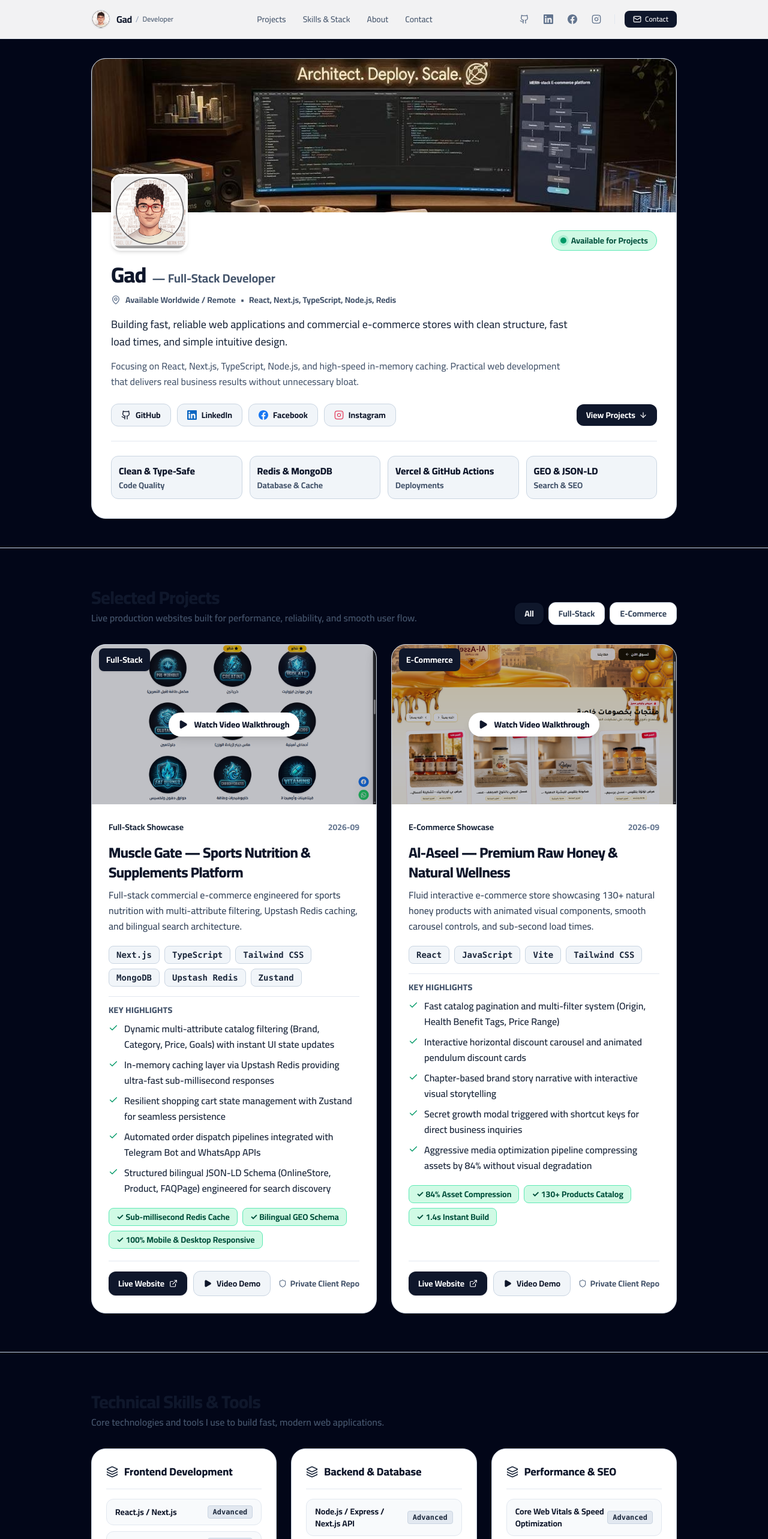
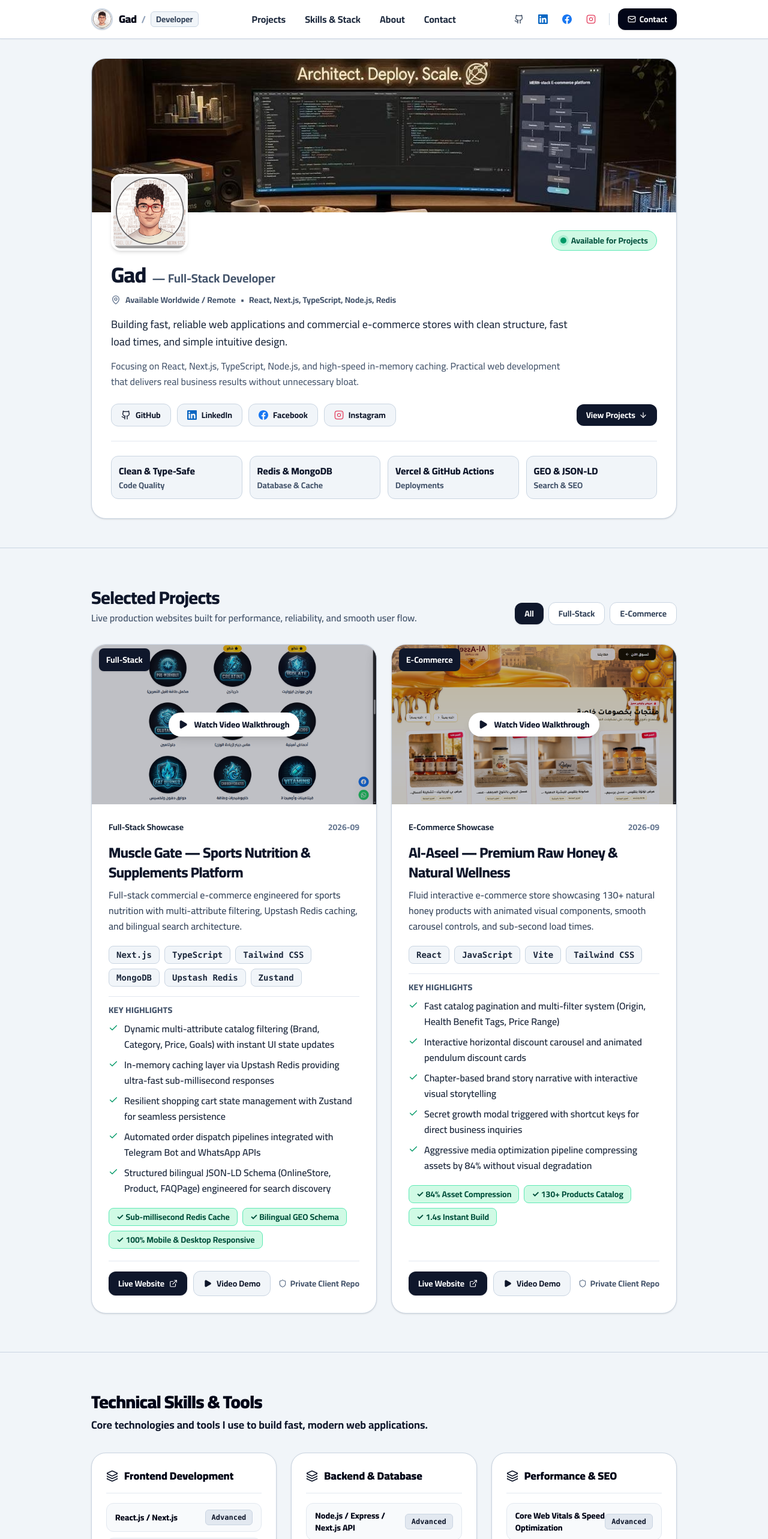
Before and after one commit to Gad-Developer/portfolio, a React (Vite) app: page / in a window 1280 px wide. Shown: the top 2566 px of the page at 60% size. Built offline with nearby package versions, Linux system fonts and the light colour scheme.

Commit message:
feat: upgrade navbar header boldness, fix font colors in skills and about sections to deep high-contrast text, fix highlight selection color

```diff
--- a/src/App.tsx
+++ b/src/App.tsx
@@ -8,7 +8,7 @@ import { Footer } from './components/Footer';
 
 export function App() {
   return (
-    <div className="min-h-screen bg-slate-950 text-slate-100 flex flex-col selection:bg-emerald-500/30 selection:text-emerald-200">
+    <div className="min-h-screen bg-[#f1f5f9] text-slate-900 flex flex-col selection:bg-emerald-200 selection:text-slate-950">
       <Navbar />
       <main className="flex-grow">
         <Hero />
--- a/src/components/Navbar.tsx
+++ b/src/components/Navbar.tsx
@@ -14,7 +14,7 @@ export const Navbar = () => {
     : `${import.meta.env.BASE_URL}/`;
 
   return (
-    <header className="sticky top-0 z-40 w-full border-b border-slate-200/80 bg-white/95 backdrop-blur-md">
+    <header className="sticky top-0 z-40 w-full border-b border-slate-300 bg-white/95 backdrop-blur-md shadow-xs">
       <div className="max-w-5xl mx-auto px-4 sm:px-6">
         <div className="flex items-center justify-between h-16">
           {/* Logo / Brand */}
@@ -22,41 +22,43 @@ export const Navbar = () => {
             <img
               src={`${baseUrl}${profile.avatar}`}
               alt={profile.name}
-              className="w-8 h-8 rounded-full object-cover border border-slate-200"
+              className="w-9 h-9 rounded-full object-cover border-2 border-slate-300 shadow-xs"
             />
-            <div className="flex items-center gap-1.5">
-              <span className="font-bold text-base tracking-tight text-slate-900 group-hover:text-slate-700 transition">
+            <div className="flex items-center gap-2">
+              <span className="font-black text-lg tracking-tight text-slate-950 group-hover:text-slate-700 transition">
                 {profile.name}
               </span>
-              <span className="text-slate-400 text-sm font-normal">/</span>
-              <span className="text-xs text-slate-600 font-medium">Developer</span>
+              <span className="text-slate-400 font-bold">/</span>
+              <span className="text-xs sm:text-sm font-bold text-slate-700 bg-slate-100 px-2 py-0.5 rounded-md border border-slate-300">
+                Developer
+              </span>
             </div>
           </a>
 
           {/* Desktop Nav Links */}
-          <nav className="hidden md:flex items-center gap-7 text-sm font-medium text-slate-600">
-            <a href="#projects" className="hover:text-slate-900 transition-colors">
+          <nav className="hidden md:flex items-center gap-2 text-sm sm:text-base font-bold text-slate-800">
+            <a href="#projects" className="px-3 py-1.5 rounded-lg hover:text-slate-950 hover:bg-slate-100 transition">
               Projects
             </a>
-            <a href="#skills" className="hover:text-slate-900 transition-colors">
+            <a href="#skills" className="px-3 py-1.5 rounded-lg hover:text-slate-950 hover:bg-slate-100 transition">
               Skills & Stack
             </a>
-            <a href="#about" className="hover:text-slate-900 transition-colors">
+            <a href="#about" className="px-3 py-1.5 rounded-lg hover:text-slate-950 hover:bg-slate-100 transition">
               About
             </a>
-            <a href="#contact" className="hover:text-slate-900 transition-colors">
+            <a href="#contact" className="px-3 py-1.5 rounded-lg hover:text-slate-950 hover:bg-slate-100 transition">
               Contact
             </a>
           </nav>
 
           {/* Social Icons & Email Button */}
-          <div className="hidden sm:flex items-center gap-3">
+          <div className="hidden sm:flex items-center gap-2">
             {profile.socials.github && (
               <a
                 href={profile.socials.github}
                 target="_blank"
                 rel="noreferrer"
-                className="p-1.5 text-slate-500 hover:text-slate-900 hover:bg-slate-100 rounded-md transition"
+                className="p-2 text-slate-700 hover:text-slate-950 hover:bg-slate-100 rounded-lg transition"
                 title="GitHub"
               >
                 <GithubIcon className="w-4 h-4" />
@@ -67,10 +69,10 @@ export const Navbar = () => {
                 href={profile.socials.linkedin}
                 target="_blank"
                 rel="noreferrer"
-                className="p-1.5 text-slate-500 hover:text-slate-900 hover:bg-slate-100 rounded-md transition"
+                className="p-2 text-slate-700 hover:text-slate-950 hover:bg-slate-100 rounded-lg transition"
                 title="LinkedIn"
               >
-                <LinkedInIcon className="w-4 h-4" />
+                <LinkedInIcon className="w-4 h-4 text-[#0A66C2]" />
               </a>
             )}
             {profile.socials.facebook && (
@@ -78,10 +80,10 @@ export const Navbar = () => {
                 href={profile.socials.facebook}
                 target="_blank"
                 rel="noreferrer"
-                className="p-1.5 text-slate-500 hover:text-slate-900 hover:bg-slate-100 rounded-md transition"
+                className="p-2 text-slate-700 hover:text-slate-950 hover:bg-slate-100 rounded-lg transition"
                 title="Facebook"
               >
-                <FacebookIcon className="w-4 h-4" />
+                <FacebookIcon className="w-4 h-4 text-[#1877F2]" />
               </a>
             )}
             {profile.socials.instagram && (
@@ -89,18 +91,18 @@ export const Navbar = () => {
                 href={profile.socials.instagram}
                 target="_blank"
                 rel="noreferrer"
-                className="p-1.5 text-slate-500 hover:text-slate-900 hover:bg-slate-100 rounded-md transition"
+                className="p-2 text-slate-700 hover:text-slate-950 hover:bg-slate-100 rounded-lg transition"
                 title="Instagram"
               >
-                <InstagramIcon className="w-4 h-4" />
+                <InstagramIcon className="w-4 h-4 text-[#E4405F]" />
               </a>
             )}
 
-            <div className="h-4 w-px bg-slate-200 mx-1" />
+            <div className="h-5 w-px bg-slate-300 mx-1.5" />
 
             <a
               href={`mailto:${profile.socials.email}`}
-              className="inline-flex items-center gap-1.5 px-3.5 py-1.5 rounded-lg bg-slate-900 hover:bg-slate-800 text-white font-medium text-xs transition shadow-xs"
+              className="inline-flex items-center gap-1.5 px-4 py-2 rounded-xl bg-slate-950 hover:bg-slate-800 text-white font-bold text-xs sm:text-sm transition shadow-sm"
             >
               <Mail className="w-3.5 h-3.5" />
               <span>Contact</span>
@@ -111,10 +113,10 @@ export const Navbar = () => {
           <div className="flex md:hidden items-center gap-2">
             <button
               onClick={() => setMobileMenuOpen(!mobileMenuOpen)}
-              className="p-1.5 rounded-lg text-slate-600 hover:text-slate-900 hover:bg-slate-100"
+              className="p-2 rounded-lg text-slate-700 hover:text-slate-950 hover:bg-slate-100"
               aria-label="Toggle menu"
             >
-              {mobileMenuOpen ? <X className="w-5 h-5" /> : <Menu className="w-5 h-5" />}
+              {mobileMenuOpen ? <X className="w-6 h-6" /> : <Menu className="w-6 h-6" />}
             </button>
           </div>
         </div>
@@ -122,32 +124,32 @@ export const Navbar = () => {
 
       {/* Mobile Menu Dropdown */}
       {mobileMenuOpen && (
-        <div className="md:hidden border-b border-slate-200 bg-white px-4 pt-3 pb-5 space-y-2">
+        <div className="md:hidden border-b border-slate-300 bg-white px-4 pt-3 pb-5 space-y-2">
           <a
             href="#projects"
             onClick={() => setMobileMenuOpen(false)}
-            className="block px-3 py-2 rounded-md text-sm font-medium text-slate-700 hover:bg-slate-100"
+            className="block px-3 py-2 rounded-lg text-base font-bold text-slate-900 hover:bg-slate-100"
           >
             Projects
           </a>
           <a
             href="#skills"
             onClick={() => setMobileMenuOpen(false)}
-            className="block px-3 py-2 rounded-md text-sm font-medium text-slate-700 hover:bg-slate-100"
+            className="block px-3 py-2 rounded-lg text-base font-bold text-slate-900 hover:bg-slate-100"
           >
             Skills & Stack
           </a>
           <a
             href="#about"
             onClick={() => setMobileMenuOpen(false)}
-            className="block px-3 py-2 rounded-md text-sm font-medium text-slate-700 hover:bg-slate-100"
+            className="block px-3 py-2 rounded-lg text-base font-bold text-slate-900 hover:bg-slate-100"
           >
             About
           </a>
           <a
             href="#contact"
             onClick={() => setMobileMenuOpen(false)}
-            className="block px-3 py-2 rounded-md text-sm font-medium text-slate-700 hover:bg-slate-100"
+            className="block px-3 py-2 rounded-lg text-base font-bold text-slate-900 hover:bg-slate-100"
           >
             Contact
           </a>
@@ -155,29 +157,29 @@ export const Navbar = () => {
           <div className="pt-3 border-t border-slate-200 flex items-center justify-between">
             <div className="flex items-center gap-2">
               {profile.socials.github && (
-                <a href={profile.socials.github} target="_blank" rel="noreferrer" className="text-slate-600 p-1">
+                <a href={profile.socials.github} target="_blank" rel="noreferrer" className="text-slate-700 p-1.5">
                   <GithubIcon className="w-4 h-4" />
                 </a>
               )}
               {profile.socials.linkedin && (
-                <a href={profile.socials.linkedin} target="_blank" rel="noreferrer" className="text-slate-600 p-1">
+                <a href={profile.socials.linkedin} target="_blank" rel="noreferrer" className="text-slate-700 p-1.5">
                   <LinkedInIcon className="w-4 h-4" />
                 </a>
               )}
               {profile.socials.facebook && (
-                <a href={profile.socials.facebook} target="_blank" rel="noreferrer" className="text-slate-600 p-1">
+                <a href={profile.socials.facebook} target="_blank" rel="noreferrer" className="text-slate-700 p-1.5">
                   <FacebookIcon className="w-4 h-4" />
                 </a>
               )}
               {profile.socials.instagram && (
-                <a href={profile.socials.instagram} target="_blank" rel="noreferrer" className="text-slate-600 p-1">
+                <a href={profile.socials.instagram} target="_blank" rel="noreferrer" className="text-slate-700 p-1.5">
                   <InstagramIcon className="w-4 h-4" />
                 </a>
               )}
             </div>
             <a
               href={`mailto:${profile.socials.email}`}
-              className="inline-flex items-center gap-1.5 px-3 py-1.5 rounded-lg bg-slate-900 text-white font-medium text-xs"
+              className="inline-flex items-center gap-1.5 px-4 py-2 rounded-xl bg-slate-950 text-white font-bold text-xs sm:text-sm"
             >
               <Mail className="w-3.5 h-3.5" />
               <span>Contact</span>
--- a/src/components/SkillsSection.tsx
+++ b/src/components/SkillsSection.tsx
@@ -10,10 +10,10 @@ export const SkillsSection = () => {
       <div className="max-w-5xl mx-auto px-4 sm:px-6">
         {/* Section Header */}
         <div className="mb-8">
-          <h2 className="text-2xl sm:text-3xl font-extrabold text-slate-900 tracking-tight">
+          <h2 className="text-2xl sm:text-3xl font-black text-slate-950 tracking-tight">
             Technical Skills & Tools
           </h2>
-          <p className="mt-1 text-sm sm:text-base font-semibold text-slate-600">
+          <p className="mt-1.5 text-base sm:text-lg font-bold text-slate-900 leading-relaxed">
             Core technologies and tools I use to build fast, modern web applications.
           </p>
         </div>
@@ -27,8 +27,8 @@ export const SkillsSection = () => {
             >
               <div>
                 <div className="flex items-center gap-2.5 pb-3.5 border-b border-slate-200 mb-4">
-                  <Layers className="w-5 h-5 text-slate-800" />
-                  <h3 className="font-extrabold text-base sm:text-lg text-slate-900">
+                  <Layers className="w-5 h-5 text-slate-900" />
+                  <h3 className="font-black text-base sm:text-lg text-slate-950">
                     {cat.category}
                   </h3>
                 </div>
@@ -39,10 +39,10 @@ export const SkillsSection = () => {
                       key={sIdx}
                       className="px-3.5 py-2.5 rounded-xl bg-slate-50 border border-slate-200 flex items-center justify-between"
                     >
-                      <span className="font-bold text-sm text-slate-900">
+                      <span className="font-extrabold text-sm text-slate-950">
                         {skill.name}
                       </span>
-                      <span className="text-xs font-bold font-mono px-2 py-0.5 rounded bg-slate-200 text-slate-800 border border-slate-300">
+                      <span className="text-xs font-black font-mono px-2.5 py-1 rounded-md bg-slate-200 text-slate-900 border border-slate-300">
                         {skill.level}
                       </span>
                     </div>
--- a/src/index.css
+++ b/src/index.css
@@ -11,12 +11,17 @@
   }
 
   body {
-    background-color: #f1f5f9; /* Rich slate-100 to reduce white glare & increase contrast */
-    color: #0f172a; /* Slate-900 deep high-contrast text */
+    background-color: #f1f5f9;
+    color: #0f172a;
     min-height: 100vh;
     overflow-x: hidden;
     font-family: 'Cairo', system-ui, -apple-system, sans-serif;
     font-weight: 500;
+  }
+
+  ::selection {
+    background-color: #bbf7d0; /* Soft emerald highlight */
+    color: #0f172a !important; /* Preserves dark, high-contrast text */
   }
 }
 
```
Also changed, not shown: src/components/AboutSection.tsx (+11 -11 lines).
